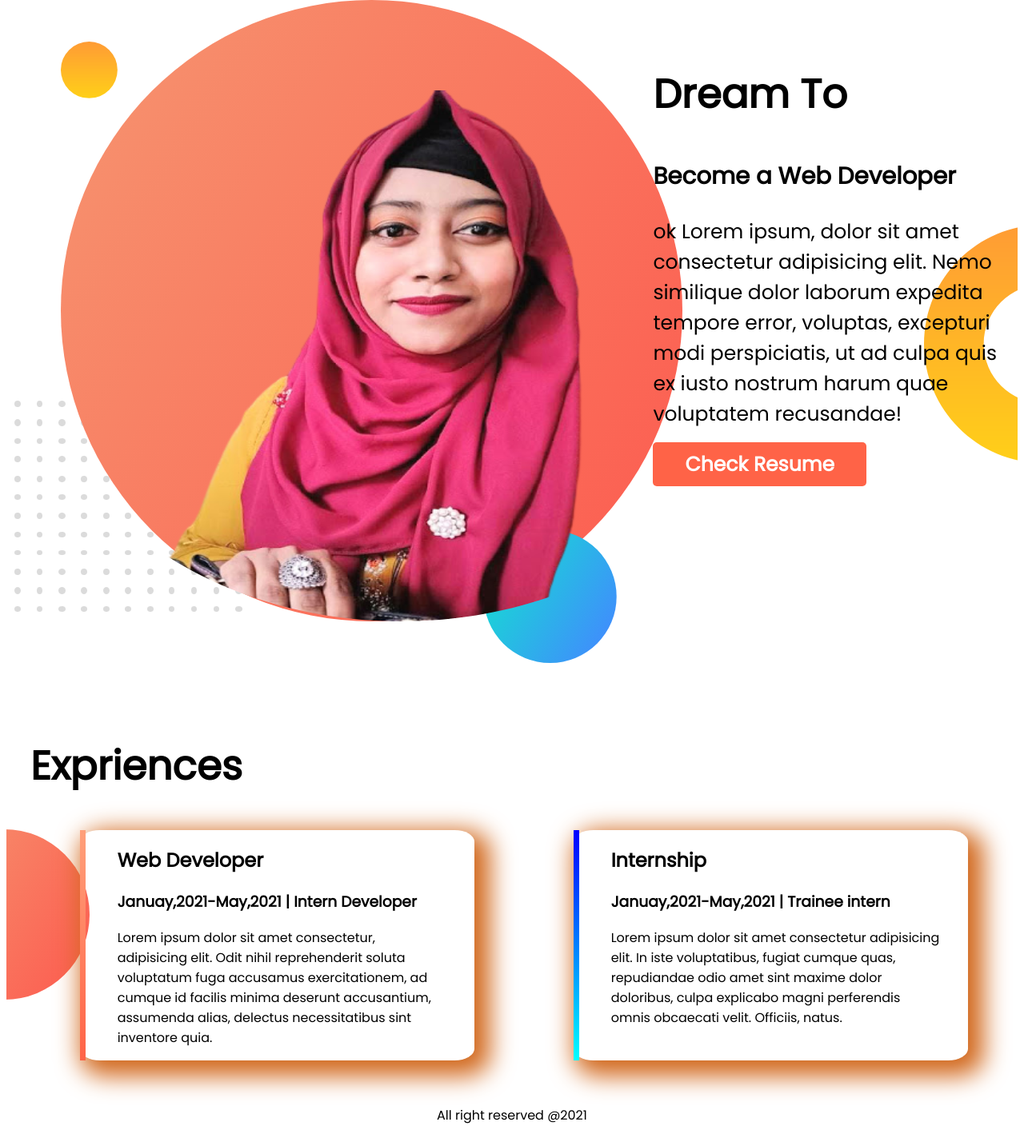
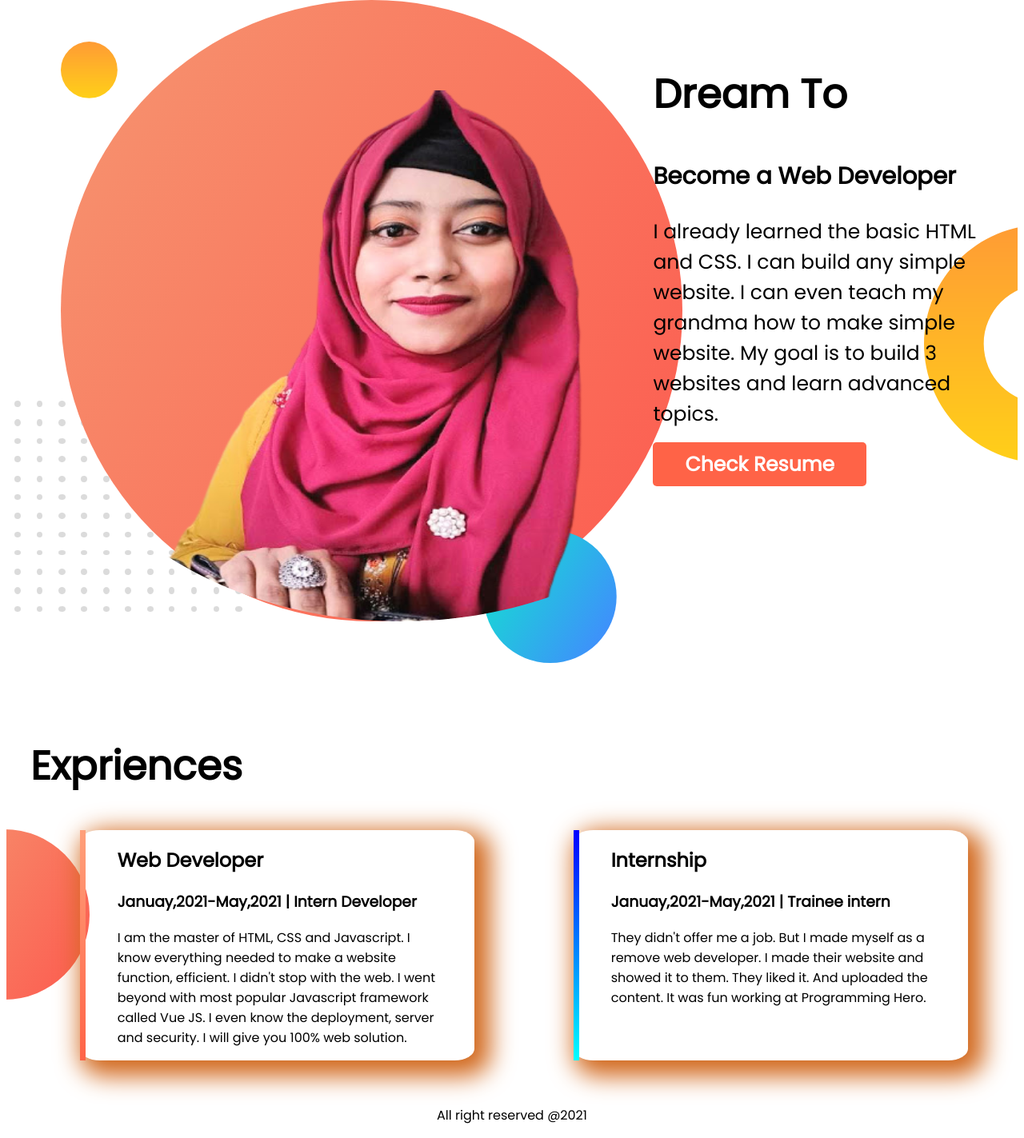
Before and after one commit to OHKana/portfolio, a plain HTML site: page index.html in a window 1280 px wide. Shown: the part 780-2203 px from the top of the page at 80% size. Drawn offline with Linux system fonts and the light colour scheme.

Commit message:
finished

```diff
--- a/index.html
+++ b/index.html
@@ -16,9 +16,8 @@
             <h1>Welcome To</h1>
             <h1><span class="name">Ommey Honey Kana's</span> World!</h1>
             <h3>Trainee Web Developer</h3>
-            <p>
-                ok Lorem ipsum, dolor sit amet consectetur adipisicing elit. Nemo similique dolor laborum expedita tempore error, voluptas, excepturi modi perspiciatis, ut ad culpa quis ex iusto nostrum harum quae voluptatem recusandae!
-            </p>
+                       <p>You might saw me jumping, climbing buildings, and stopping trains. But nobody pays me a dime for that work. That's why I am learning and mastering web development. I will not stop until I become the Web Development Hero.</p>
+
             <a class="button" target="-blank" href="https://www.linkedin.com/in/ommey-honey-kana-808b5b199/">Hire Me</a>
         </div>
         <div class="half-width">
@@ -35,9 +34,8 @@
             <h1>Dream To</h1>
 
             <h3>Become a Web Developer</h3>
-            <p>
-                ok Lorem ipsum, dolor sit amet consectetur adipisicing elit. Nemo similique dolor laborum expedita tempore error, voluptas, excepturi modi perspiciatis, ut ad culpa quis ex iusto nostrum harum quae voluptatem recusandae!
-            </p>
+            <p>I already learned the basic HTML and CSS. I can build any simple website. I can even teach my grandma how to make simple website. My goal is to build 3 websites and learn advanced topics.</p>
+
             <a class="button" target="-blank" href="https://docs.google.com/document/d/1RZpraXsqoRYaE4NuE0pRCBzAFqqRqcmlfkWWqdApEyU/edit?usp=sharinghttps://docs.google.com/document/d/1RZpraXsqoRYaE4NuE0pRCBzAFqqRqcmlfkWWqdApEyU/edit?usp=sharing">Check Resume</a>
         </div>
 
@@ -49,13 +47,13 @@
             <div class="bottom-width left">
                 <h2> Web Developer</h2>
                 <h3>Januay,2021-May,2021 | Intern Developer </h3>
-                <p> Lorem ipsum dolor sit amet consectetur, adipisicing elit. Odit nihil reprehenderit soluta voluptatum fuga accusamus exercitationem, ad cumque id facilis minima deserunt accusantium, assumenda alias, delectus necessitatibus sint inventore quia.</p>
-                </div>
+                <p>I am the master of HTML, CSS and Javascript. I know everything needed to make a website function, efficient. I didn't stop with the web. I went beyond with most popular Javascript framework called Vue JS. I even know the deployment, server and security. I will give you 100% web solution.</p>
+            </div>
 
                 <div class="bottom-width right">
                  <h2>Internship</h2>
                  <h3>Januay,2021-May,2021 | Trainee intern </h3>
-                 <p>Lorem ipsum dolor sit amet consectetur adipisicing elit. In iste voluptatibus, fugiat cumque quas, repudiandae odio amet sint maxime dolor doloribus, culpa explicabo magni perferendis omnis obcaecati velit. Officiis, natus.</p>
+                 <p>They didn't offer me a job. But I made myself as a remove web developer. I made their website and showed it to them. They liked it. And uploaded the content. It was fun working at Programming Hero.</p>
                 </div>
         </div>
 
```
